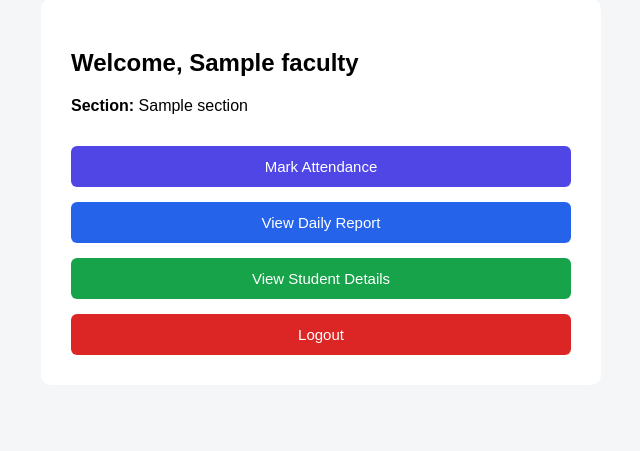
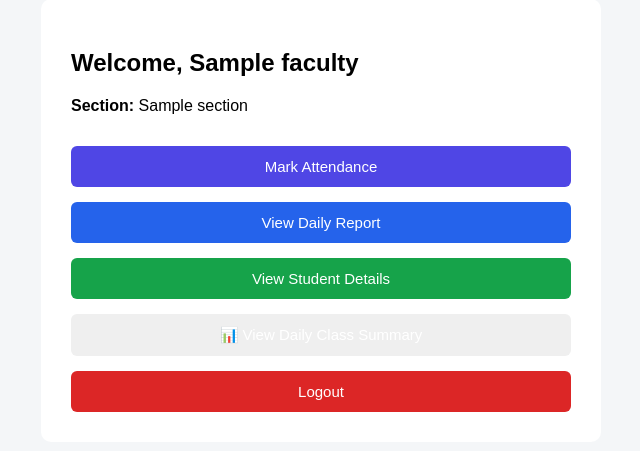
Before and after one commit to lalasamvsr/attendance, a Flask app: page /faculty-dashboard in a window 1280 px wide. Shown: the part 81-532 px from the top of the page, without its empty margins (319-959 px from the left). Run offline with Flask 3, Linux system fonts and the light colour scheme; the visitor is signed in with stand-in values (Sample User, id 1); a database or web service that is not in the repository returns one stand-in record (values such as "Sample title"); some libraries are stand-ins or nearby versions.

Commit message:
Update faculty_dashboard.html

```diff
--- a/templates/faculty_dashboard.html
+++ b/templates/faculty_dashboard.html
@@ -54,6 +54,9 @@ button{
 <form action="/student-report">
     <button class="student">View Student Details</button>
 </form>
+<form action="/daily-summary">
+    <button>📊 View Daily Class Summary</button>
+</form>
 
 <form action="/logout">
     <button class="logout">Logout</button>
```
